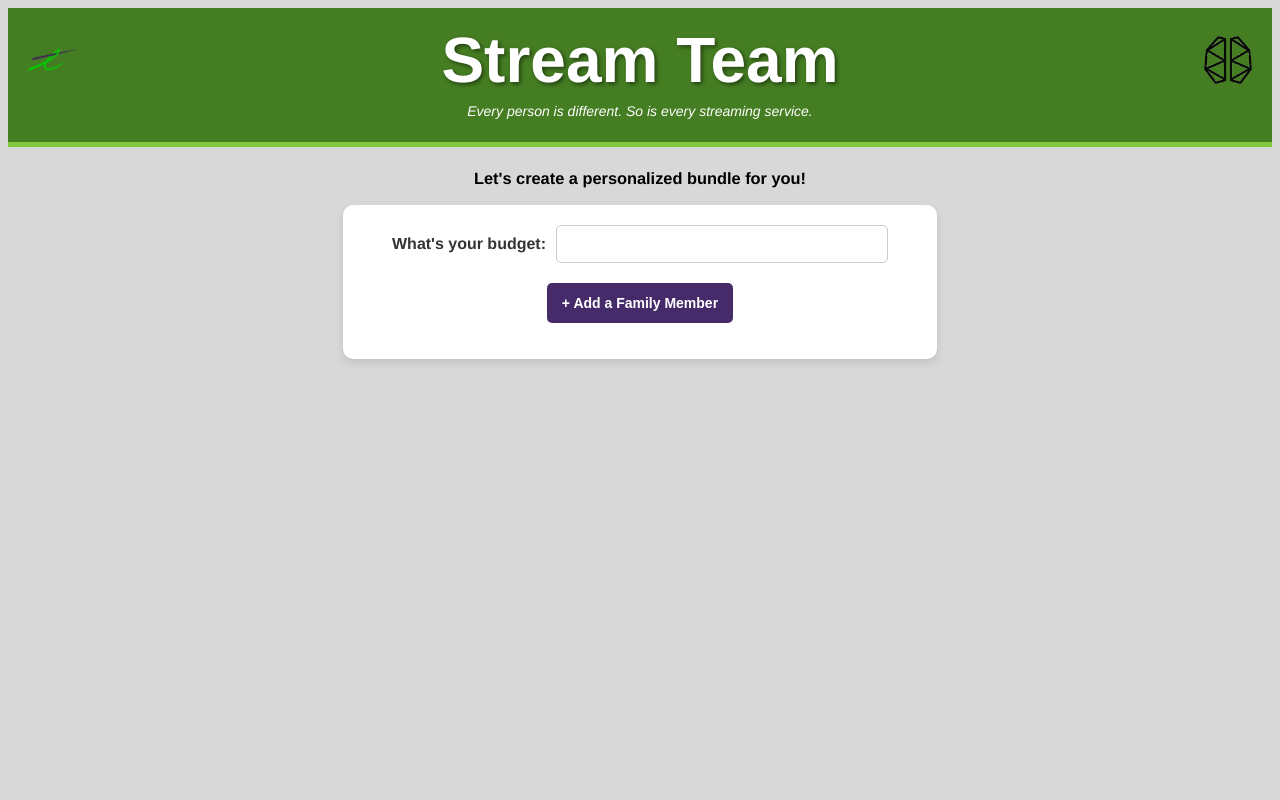
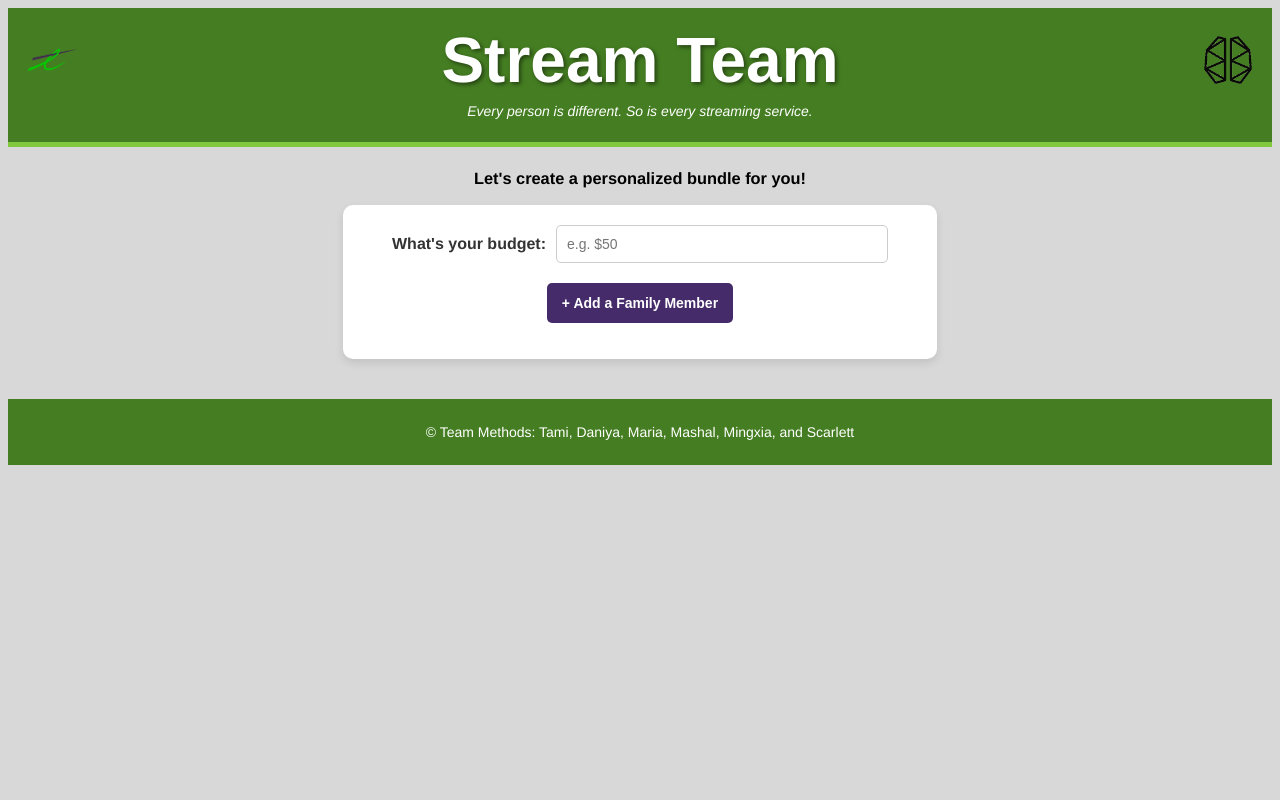
Before and after one commit to daniyazafar/methods-industry-project-frontend, a React (Vite) app: page / in a window 1280 px wide. Shown: the top 800 px of the page. Built offline with nearby package versions, Linux system fonts and the light colour scheme.

Commit message:
update header styling

```diff
--- a/src/Components/Footer/Footer.scss
+++ b/src/Components/Footer/Footer.scss
@@ -7,7 +7,6 @@
     padding: .5rem;
     text-align: center;
     color: $footer-text;
-    margin-top: 75vh;
 
   .footer__text {
     font-size: 14px;
--- a/src/Components/Form/Form.jsx
+++ b/src/Components/Form/Form.jsx
@@ -57,6 +57,7 @@ function Form() {
         <label htmlFor="budget">What's your budget:</label>
         <input
           className="form__budget"
+          placeholder="e.g. $50"
           type="number"
           name="budget"
           id="budget"
```
Lines whose indentation alone changed are shown as unchanged.
